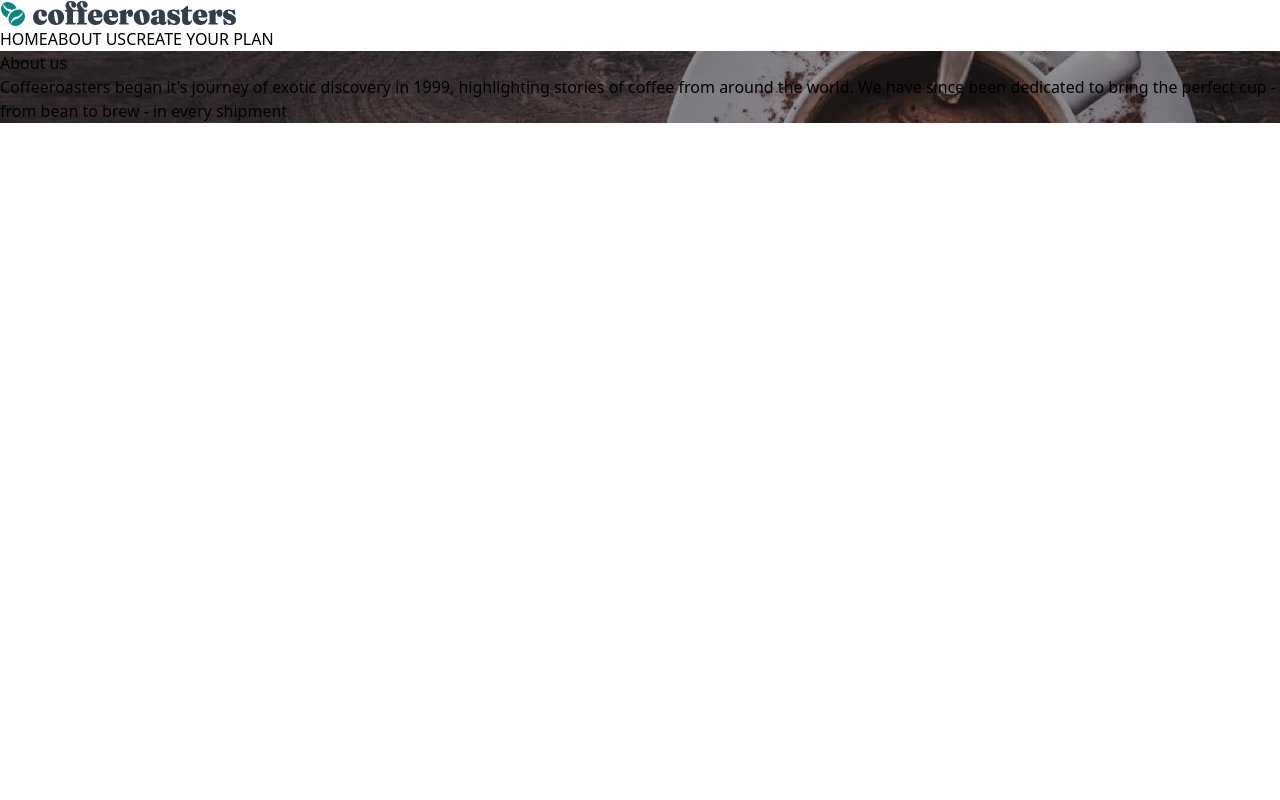
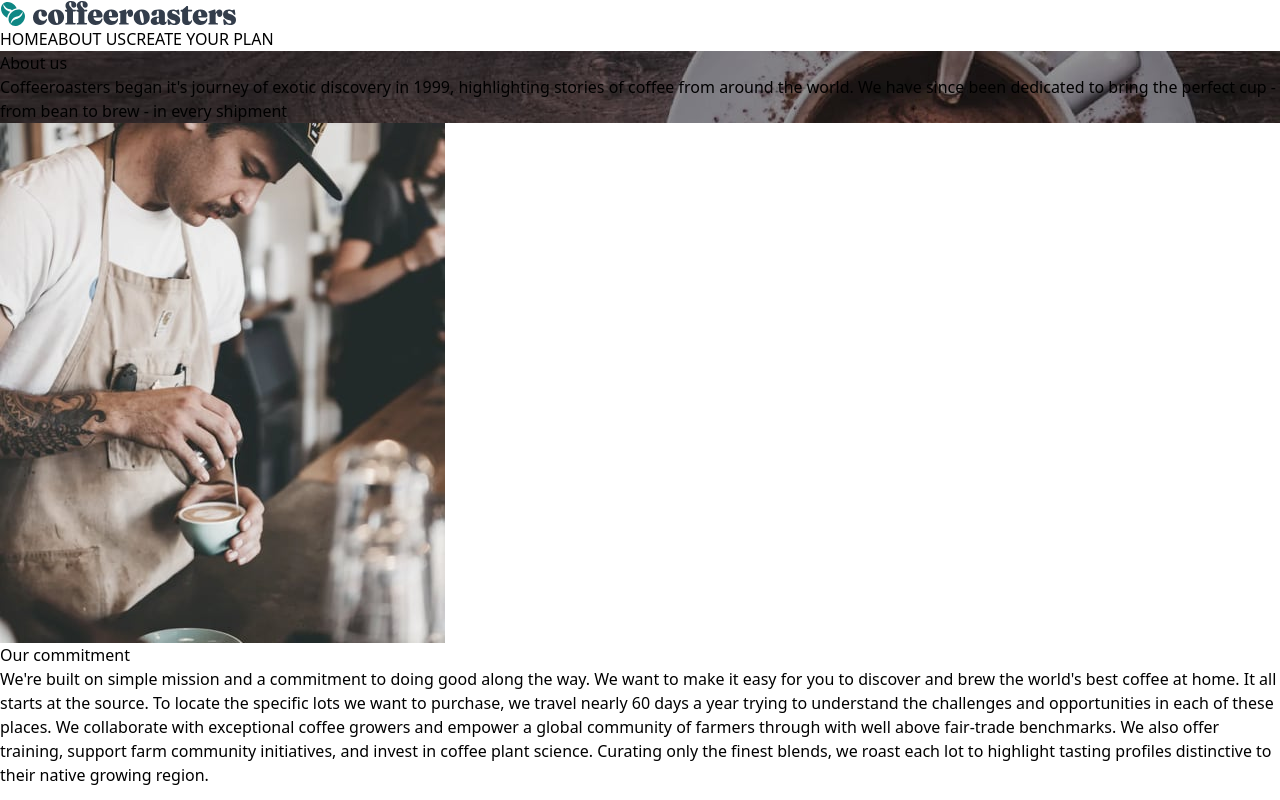
Before and after one commit to azanra/coffee-subscription, a React (Vite) app: page /about in a window 1280 px wide. Built offline with nearby package versions, Linux system fonts and the light colour scheme.

Commit message:
feat: render about commitment

```diff
--- a/src/pages/components/About.tsx
+++ b/src/pages/components/About.tsx
@@ -1,4 +1,5 @@
 import AboutUs from "./AboutUs";
+import Commitment from "./Commitment";
 import Header from "./Header";
 
 const About = () => {
@@ -6,6 +7,7 @@ const About = () => {
     <div>
       <Header />
       <AboutUs />
+      <Commitment />
     </div>
   );
 };
--- /dev/null
+++ b/src/pages/components/Commitment.tsx
@@ -0,0 +1,29 @@
+import brewing from "../../assets/about/desktop/image-commitment.jpg";
+
+const Commitment = () => {
+  return (
+    <div>
+      <div>
+        <img src={brewing} alt="brewing" />
+      </div>
+      <div>
+        <h1>Our commitment</h1>
+        <p>
+          We're built on simple mission and a commitment to doing good along the
+          way. We want to make it easy for you to discover and brew the world's
+          best coffee at home. It all starts at the source. To locate the
+          specific lots we want to purchase, we travel nearly 60 days a year
+          trying to understand the challenges and opportunities in each of these
+          places. We collaborate with exceptional coffee growers and empower a
+          global community of farmers through with well above fair-trade
+          benchmarks. We also offer training, support farm community
+          initiatives, and invest in coffee plant science. Curating only the
+          finest blends, we roast each lot to highlight tasting profiles
+          distinctive to their native growing region.
+        </p>
+      </div>
+    </div>
+  );
+};
+
+export default Commitment;
```
